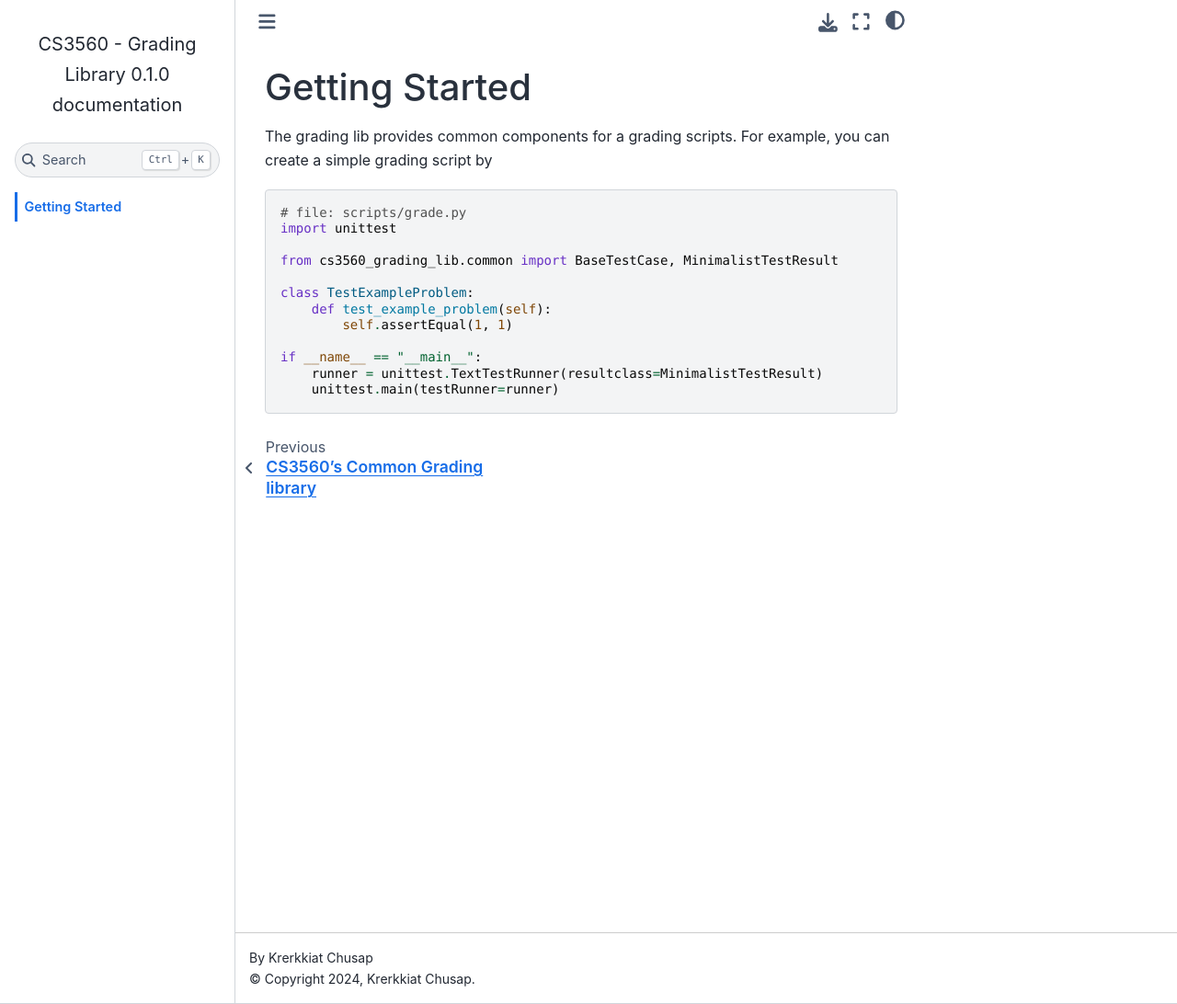
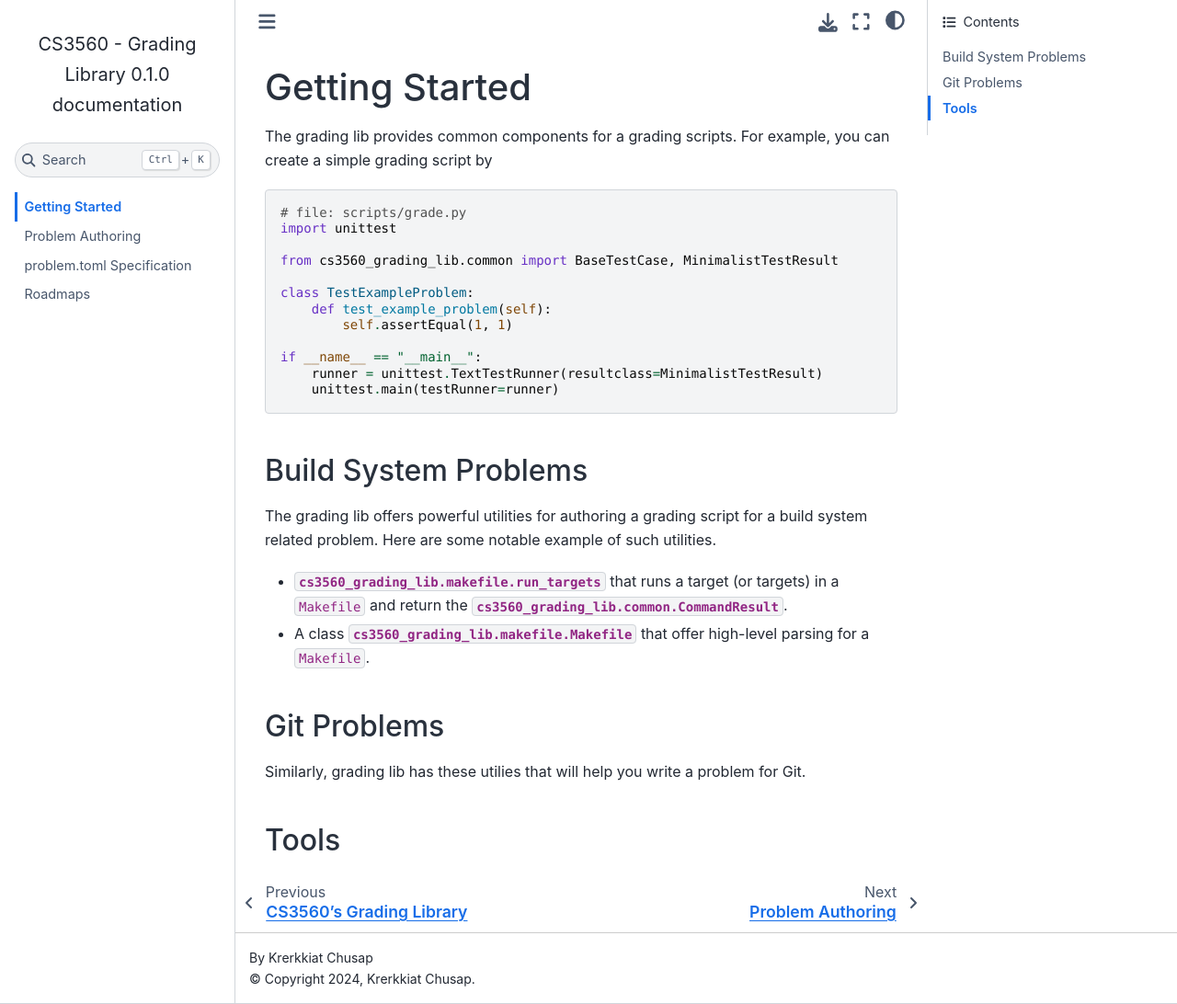
Before and after one commit to OU-CS3560/grading-lib, a Sphinx documentation site: the page built from docs/source/getting-started.md, in a window 1280 px wide and 1092 px high. Shown: the whole window at 92% size. Built offline with Sphinx 7.4.7 and the Sphinx Book theme 1.1.4, drawn with Linux system fonts in a browser that asks for light colours; pages that are not in the unit, such as notebooks, are missing from menus.

````diff
--- a/docs/source/getting-started.md
+++ b/docs/source/getting-started.md
@@ -17,3 +17,21 @@ if __name__ == "__main__":
     runner = unittest.TextTestRunner(resultclass=MinimalistTestResult)
     unittest.main(testRunner=runner)
 ```
+
+## Build System Problems
+
+The grading lib offers powerful utilities for authoring a grading script
+for a build system related problem. Here are some notable example of such
+utilities.
+
+- {py:obj}`cs3560_grading_lib.makefile.run_targets` that runs a target (or targets)
+  in a `Makefile` and return the {py:obj}`cs3560_grading_lib.common.CommandResult`.
+- A class {py:obj}`cs3560_grading_lib.makefile.Makefile` that offer high-level parsing
+  for a `Makefile`.
+
+## Git Problems
+
+Similarly, grading lib has these utilies that will help you write
+a problem for Git.
+
+## Tools
--- a/docs/source/index.md
+++ b/docs/source/index.md
@@ -12,5 +12,8 @@ python -m pip install cs3560-grading-lib
 ```{toctree}
 :hidden:
 getting-started.md
+problem-authoring.md
+problem-toml-spec.md
+roadmaps.md
 apidocs/index.rst
 ```
````
Also changed, not shown: other parts of docs/source/index.md (+1 -1 lines), README.md (+0 -52 lines), docs/source/problem-authoring.md (added, +24 -0 lines), docs/source/problem-toml-spec.md (added, +41 -0 lines), docs/source/roadmaps.md (added, +9 -0 lines).
